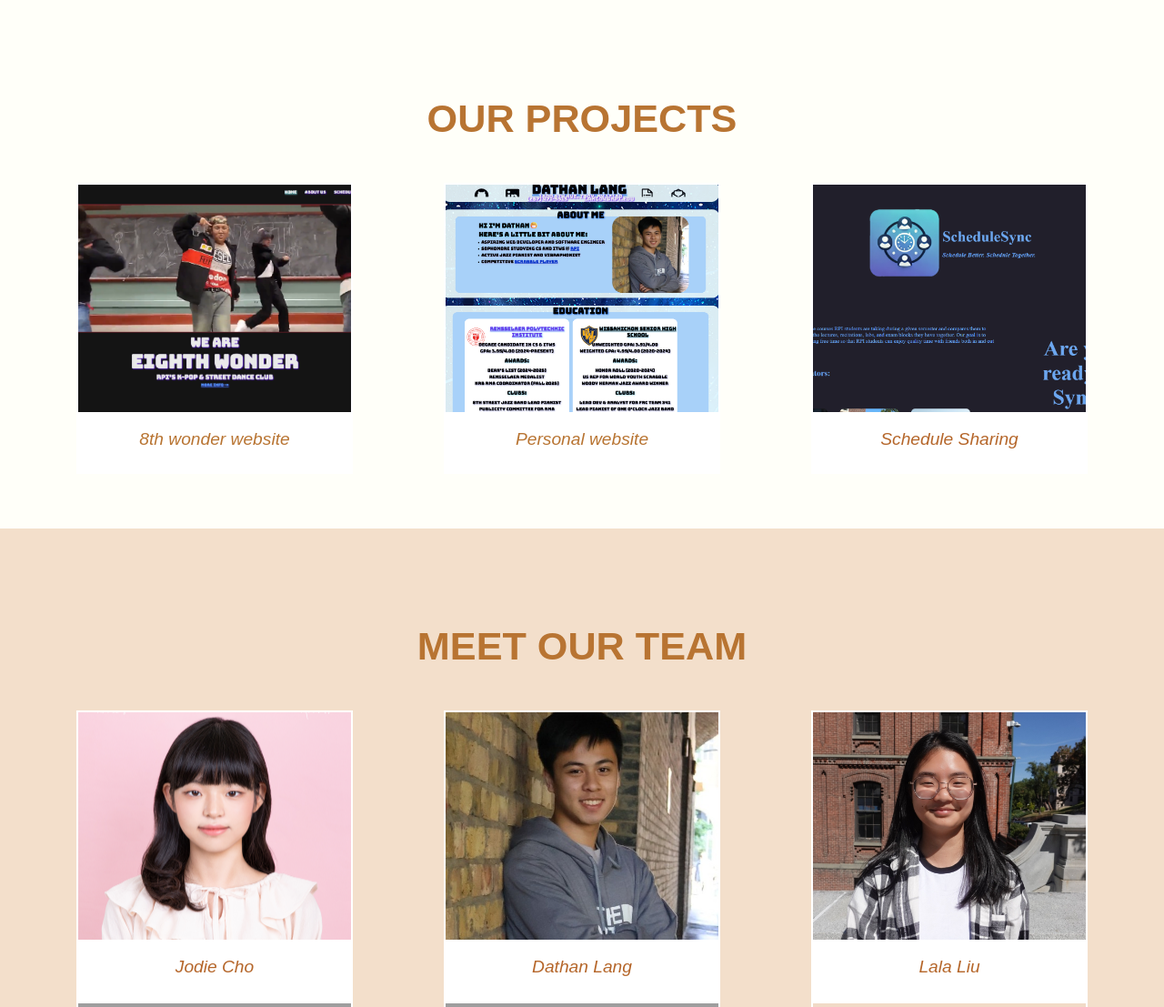
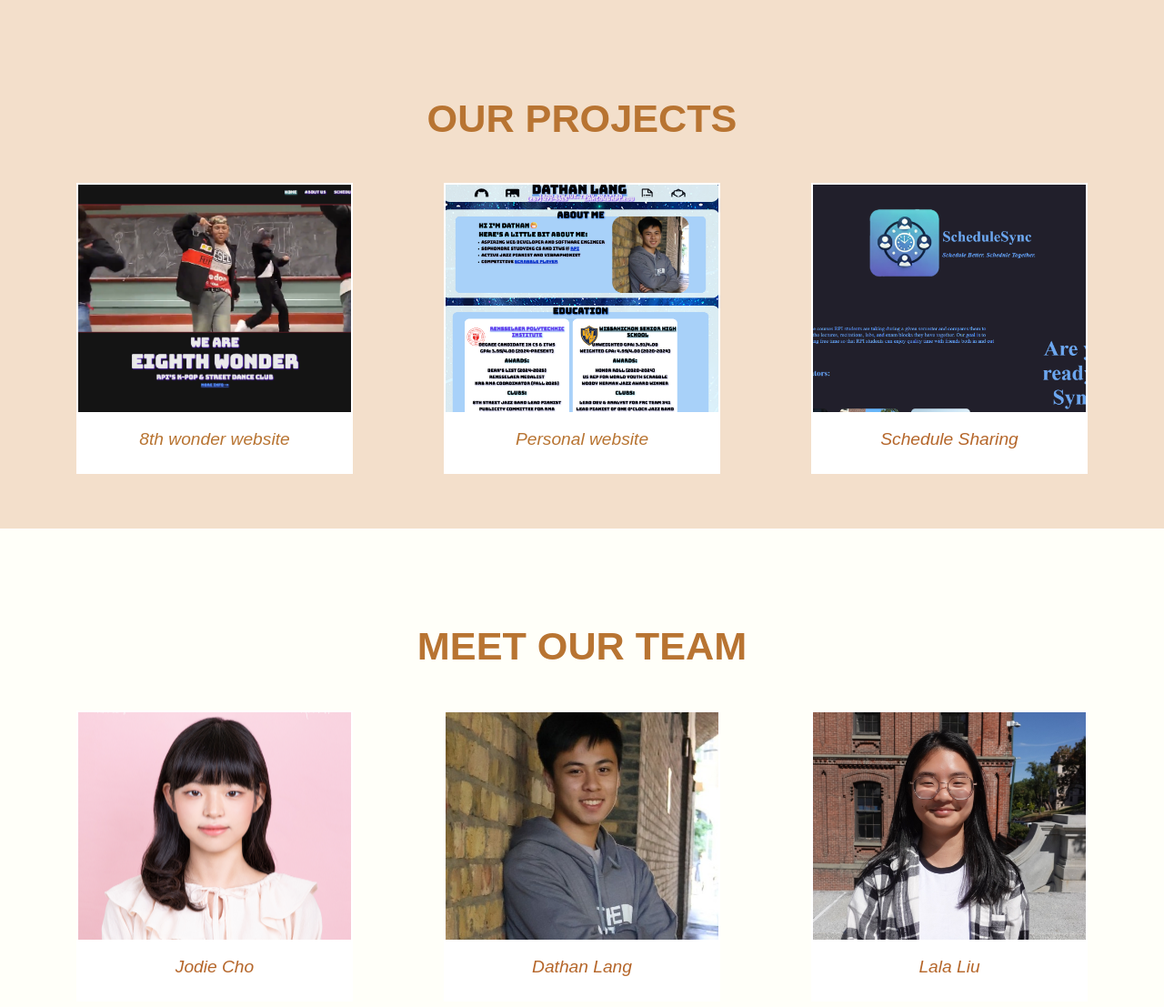
Before and after one commit to finestra771/websys-grouprepo, a PHP site: page / in a window 1280 px wide. Shown: the part 600-1707 px from the top of the page at 91% size. Run offline with PHP 8.4, Linux system fonts and the light colour scheme; grey boxes are pictures that could not be loaded.

Commit message:
[Fix] fix margin in top, background color fix

```diff
--- a/lab1/resources/styles.css
+++ b/lab1/resources/styles.css
@@ -104,14 +104,14 @@ header {
 /* About Us */
 #about-us {
   padding: 60px 20px;
-  background-color: #F3DFCB;
+  background-color: #FFFFF9;
   display: grid;
 }
 
 /* Gallery */
 #gallery {
   padding: 60px 20px;
-  background-color: #FFFFF9;
+  background-color: #F3DFCB;
 }
 
 /* Contact */
@@ -174,6 +174,7 @@ header {
   display: flex;
   justify-content: center;
   gap: 100px;
+  margin-top: 3em;
 }
 
 .profile {
```
